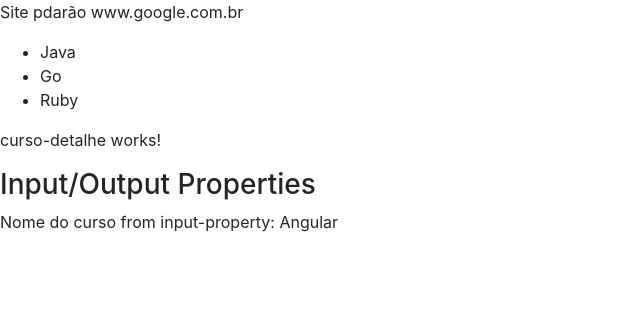
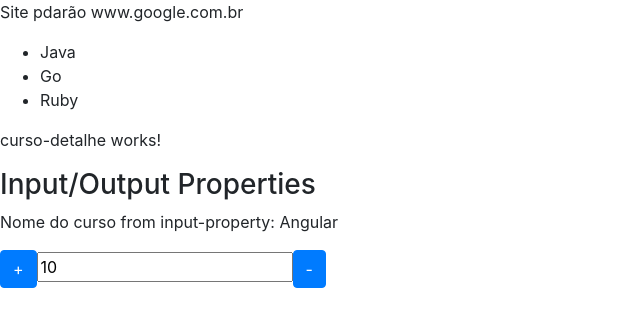
Before and after one commit to ricafa/angularStudy, an Angular app: page / in a window 1280 px wide. Shown: the top 326 px of the page, without its empty margins (0-640 px from the left). Built offline with nearby package versions, Linux system fonts and the light colour scheme.

Commit message:
https://youtu.be/Lbwk8oDJrCU?t=413

```diff
--- a/src/app/app.module.ts
+++ b/src/app/app.module.ts
@@ -5,12 +5,14 @@
 import { CursosModule } from './cursos/cursos.module';
 import { DataBindingComponent } from './data-binding/data-binding.component';
 import { InputPropertyComponent } from './input-property/input-property.component';
+import { OutputPropertyComponent } from './output-property/output-property.component';
 
 @NgModule({
   declarations: [
     AppComponent,
     DataBindingComponent,
-    InputPropertyComponent
+    InputPropertyComponent,
+    OutputPropertyComponent
   ],
   imports: [
     BrowserModule,
--- a/src/app/data-binding/data-binding.component.html
+++ b/src/app/data-binding/data-binding.component.html
@@ -48,5 +48,8 @@
   <article>
     <h3>Input/Output Properties</h3>
     <app-curso [nome]="nomeDoCurso"></app-curso>
+
+    <app-contador [valor]="10"></app-contador>
+
   </article>
 </section>
--- /dev/null
+++ b/src/app/output-property/output-property.component.html
@@ -0,0 +1,7 @@
+<div class="output">
+  <button class="btn btn-primary" (click)="incrementa()">+</button>
+
+  <input type="text" [value]="valor" readonly>
+
+  <button class="btn btn-primary" (click)="decrementa()">-</button>
+</div>
--- /dev/null
+++ b/src/app/output-property/output-property.component.ts
@@ -0,0 +1,25 @@
+import { Component, OnInit, Input } from '@angular/core';
+
+@Component({
+  selector: 'app-contador',
+  templateUrl: './output-property.component.html',
+  styleUrls: ['./output-property.component.css']
+})
+export class OutputPropertyComponent implements OnInit {
+
+  @Input() valor = 0;
+
+  incrementa() {
+    this.valor++;
+  }
+
+  decrementa() {
+    this.valor--;
+  }
+
+  constructor() { }
+
+  ngOnInit() {
+  }
+
+}
```
Also changed, not shown: src/app/output-property/output-property.component.css (added), 1 other file (tests, documents, lock files or other folders).
